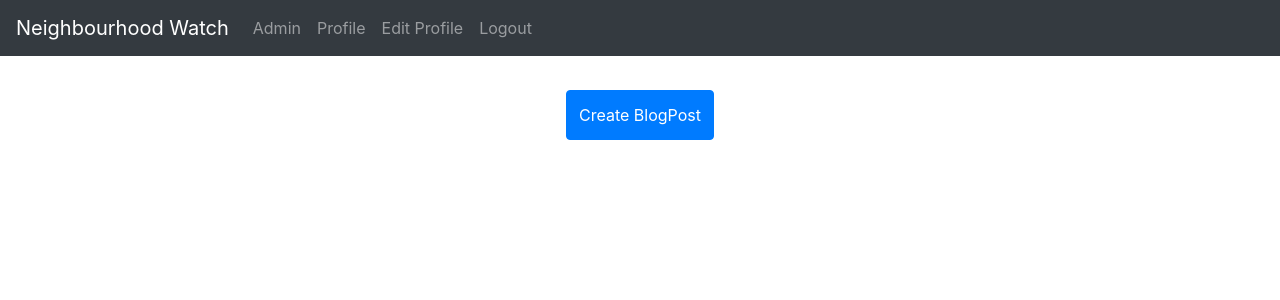
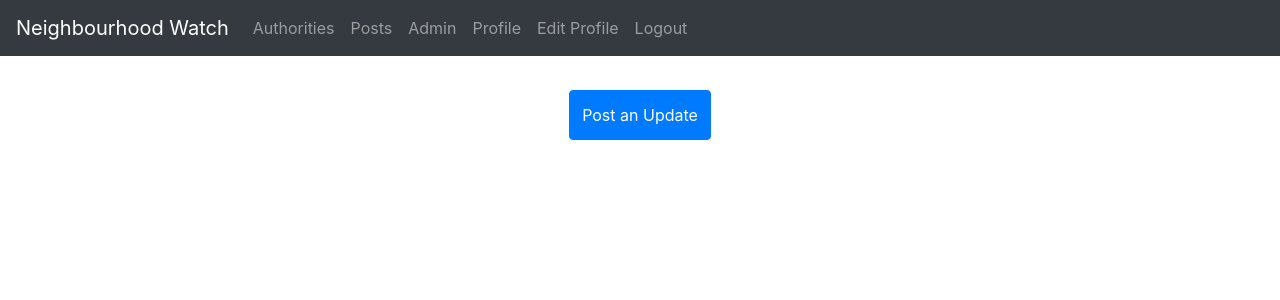
Before and after one commit to Langat05/Neighbourhood, a Django app: page /post in a window 1280 px wide. Shown: the top 300 px of the page. Run offline with Django 3.2, Linux system fonts and the light colour scheme; a user stored in the database is signed in; data comes from the database, SQL or seed files in the repository; data that the repository does not hold is empty; some libraries are stand-ins or nearby versions.

Commit message:
added authrities and posts to the navbar

```diff
--- a/neighbourhood/urls.py
+++ b/neighbourhood/urls.py
@@ -20,9 +20,9 @@ from django.contrib.auth import views
 
 
 urlpatterns = [
-    path('admin/', admin.site.urls),
+    path('admin', admin.site.urls),
     path('', include('nyumbakumi.urls')),
     path('accounts/', include('registration.backends.simple.urls')),
-    path('logout/', auth.views.LogoutView.as_view(template_name='registration/logged_out.html', next_page=None), name="logout"),
+    path('logout', auth.views.LogoutView.as_view(template_name='registration/logged_out.html', next_page=None), name="logout"),
     path('tinymce',include('tinymce.urls')),
 ]
--- a/nyumbakumi/templates/navbar.html
+++ b/nyumbakumi/templates/navbar.html
@@ -7,6 +7,13 @@
 
   <div class="collapse navbar-collapse" id="navbarSupportedContent">
     <ul class="navbar-nav mr-auto">
+      <li class="nav-item">
+        <a class="nav-link" href="{% url 'authorities'%}">Authorities</a>
+      </li>
+
+      <li class="nav-item">
+        <a class="nav-link" href="{% url 'post'%}">Posts</a>
+      </li>
 
       {% if user.is_superuser %}
       <li class="nav-item">
--- a/nyumbakumi/templates/post.html
+++ b/nyumbakumi/templates/post.html
@@ -1,6 +1,6 @@
 {% extends 'base.html' %}
 {% load static %}
-{% load staticfiles %}
+
 
 
 {% block content %}
@@ -12,7 +12,7 @@
 
   <div class="text-center">
     <a href="#" >
-        <button class="btn btn-primary" style="height:50px;  margin-top: -6px;">Create BlogPost</button>
+        <button class="btn btn-primary" style="height:50px;  margin-top: -6px;">Post an Update</button>
     </a>
   </div>
 
```
